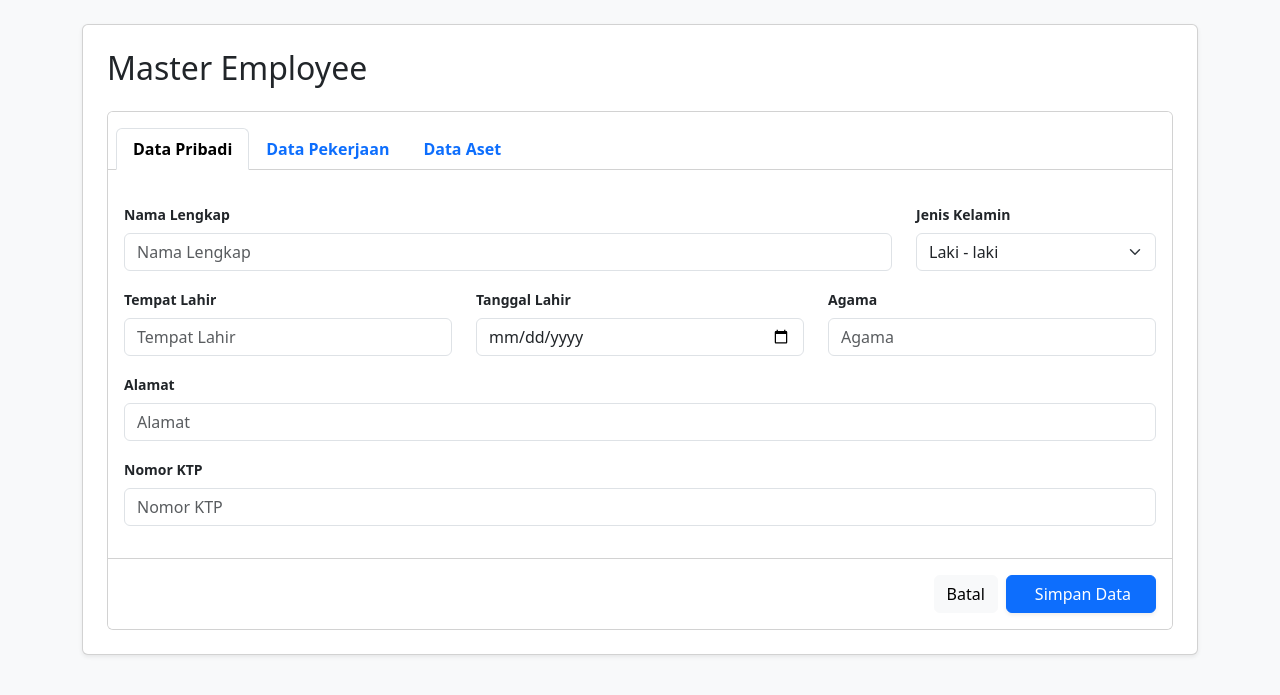
After one commit to Priyono-NL/Outsource_Web, a Flask app: template templates/add.html in a window 1280 px wide. The commit adds this page. Shown: the top 695 px of the page. Run offline with Flask 3, Linux system fonts and the light colour scheme; the template is opened without the code that fills it, so the values that code supplies are empty.

Commit message:
dibuat dengan python

```diff
--- /dev/null
+++ b/app.py
@@ -0,0 +1,33 @@
+import pandas as pd, os, io
+from dotenv import load_dotenv
+from sqlalchemy import create_engine, text
+from flask import Flask, render_template, Response, request, redirect, url_for
+
+load_dotenv()
+app = Flask(__name__)
+
+user = os.getenv('DB_USER')
+pw = os.getenv('DB_PASSWORD')
+host = os.getenv('DB_HOST')
+db_name = os.getenv('DB_NAME')
+engine = create_engine(f"mysql+pymysql://{user}:{pw}@{host}/{db_name}")
+
+@app.route('/')
+def index():
+    with engine.connect() as conn:
+        cc_sql = text('SELECT cost_center, org_name FROM `org_cost_center`')
+        cc_result = conn.execute(cc_sql)
+        cc = cc_result.fetchall()
+        return render_template("index.html",cc_select=cc)
+
+
+@app.route('/add')
+def add():
+    with engine.connect() as conn:
+        cc_sql = text('SELECT cost_center, org_name FROM `org_cost_center`')
+        cc_result = conn.execute(cc_sql)
+        cc = cc_result.fetchall()
+        return render_template("add.html",cc_select=cc)
+
+if __name__ == '__main__':
+    app.run(debug=True)
--- /dev/null
+++ b/templates/add.html
@@ -0,0 +1,51 @@
+<!DOCTYPE html>
+<html>
+<head>
+    <title>Master OS</title>
+    <link rel="stylesheet" href="https://cdn.jsdelivr.net/npm/bootstrap@5.3.0/dist/css/bootstrap.min.css">
+</head>
+<body class="bg-light">
+    <div class="container mt-4">
+        <div class="card shadow-sm p-4">
+            <div class="d-flex flex-column flex-md-row justify-content-between align-items-center mb-4 gap-3">
+                <h2 class="mb-0">Master Employee</h2>
+            </div>
+            <div class="card">
+                <div class="card-header bg-white pt-3">
+                    <ul class="nav nav-tabs card-header-tabs" id="myTab" role="tablist">
+                        <li class="nav-item" role="presentation">
+                            <button class="nav-link active fw-bold" id="pribadi-tab" data-bs-toggle="tab" data-bs-target="#pribadi" type="button" role="tab">
+                                Data Pribadi
+                            </button>
+                        </li>
+                        <li class="nav-item" role="presentation">
+                            <button class="nav-link fw-bold" id="pekerjaan-tab" data-bs-toggle="tab" data-bs-target="#pekerjaan" type="button" role="tab">
+                                Data Pekerjaan
+                            </button>
+                        </li>
+                        <li class="nav-item" role="presentation">
+                            <button class="nav-link fw-bold" id="aset-tab" data-bs-toggle="tab" data-bs-target="#aset" type="button" role="tab">
+                                Data Aset
+                            </button>
+                        </li>
+                    </ul>
+                </div>
+                <div class="card-body">
+                    <div class="tab-content" id="myTabContent">
+                        {% include 'personal.html' %}
+                        {% include 'employment.html' %}
+                        {% include 'assets.html' %}
+                    </div>
+                </div>
+                <div class="card-footer bg-white d-flex justify-content-end py-3">
+                    <a href="/" class="btn btn-light me-2">Batal</a>
+                    <button type="submit" class="btn btn-primary px-4 shadow-sm">
+                        <i class="bi bi-check-lg me-1"></i> Simpan Data
+                    </button>
+                </div>
+            </div>
+        </div>
+    </div>
+</body>
+<script src="https://cdn.jsdelivr.net/npm/bootstrap@5.3.0/dist/js/bootstrap.bundle.min.js"></script>
+</html>
--- /dev/null
+++ b/templates/assets.html
@@ -0,0 +1,6 @@
+<div class="tab-pane fade pt-3" id="aset" role="tabpanel">
+    <div class="mb-3">
+        <label class="form-label small fw-bold">Absence Card Number</label>
+        <input type="text" name="card_number" class="form-control" placeholder="xxxxx.xxxxx">
+    </div>
+</div>
--- /dev/null
+++ b/templates/employment.html
@@ -0,0 +1,23 @@
+<div class="tab-pane fade pt-3" id="pekerjaan" role="tabpanel">
+    <div class="mb-3">
+        <label class="form-label small fw-bold">No Induk Karyawan</label>
+        <input type="text" name="nik" class="form-control">
+    </div>
+    <div class="mb-3">
+        <label class="form-label small fw-bold">Sub Company</label>
+        <input type="text" name="sub_company_id" class="form-control">
+    </div>
+    <div class="mb-3">
+        <label class="form-label small fw-bold">Cost Center</label>
+        <select name="cc_id" class="form-select">
+            <option value="">TIDAK ADA</option>
+            {% for id, nama in cc_select %}
+                <option value="{{ id }}">{{ nama }}</option>
+            {% endfor %}
+        </select>
+    </div>
+    <div class="mb-3">
+        <label class="form-label small fw-bold">Grade</label>
+        <input type="text" name="grade" class="form-control">
+    </div>
+</div>
--- /dev/null
+++ b/templates/personal.html
@@ -0,0 +1,37 @@
+<div class="tab-pane fade show active pt-3" id="pribadi" role="tabpanel">
+    <div class="row">
+        <div class="mb-3 col-9">
+            <label class="form-label small fw-bold"> Nama Lengkap</label>
+            <input type="text" name="nama" class="form-control" id="inputNama" placeholder="Nama Lengkap">
+        </div>
+        <div class="mb-3 col-3">
+            <label class="form-label small fw-bold"> Jenis Kelamin</label>
+            <select name="gender" class="form-select" id="inputGender">
+                <option value="L">Laki - laki</option>
+                <option value="P">Perempuan</option>
+            </select>
+        </div>
+    </div>
+    <div class="row">
+        <div class="mb-3 col-4">
+            <label class="form-label small fw-bold">Tempat Lahir</label>
+            <input type="text" name="pob" class="form-control" id="inputPob" placeholder="Tempat Lahir">
+        </div>
+        <div class="mb-3 col-4">
+            <label class="form-label small fw-bold">Tanggal Lahir</label>
+            <input type="date" name="dob" class="form-control" id="inputDob" placeholder="Tanggal Lahir">
+        </div>
+        <div class="mb-3 col-4">
+            <label class="form-label small fw-bold">Agama</label>
+            <input type="text" name="religion" class="form-control" id="inputReligion" placeholder="Agama">
+        </div>
+    </div>
+    <div class="mb-3">
+        <label class="form-label small fw-bold">Alamat</label>
+        <input type="text" name="address" class="form-control" id="inputAlamat" placeholder="Alamat">
+    </div>
+    <div class="mb-3">
+        <label class="form-label small fw-bold">Nomor KTP</label>
+        <input type="text" name="resident_id" class="form-control" id="inputAlamat" placeholder="Nomor KTP">
+    </div>
+</div>
```
Also changed, not shown: api.py (deleted, +0 -29 lines), templates/index.html (+5 -8 lines), view.py (deleted, +0 -50 lines).
